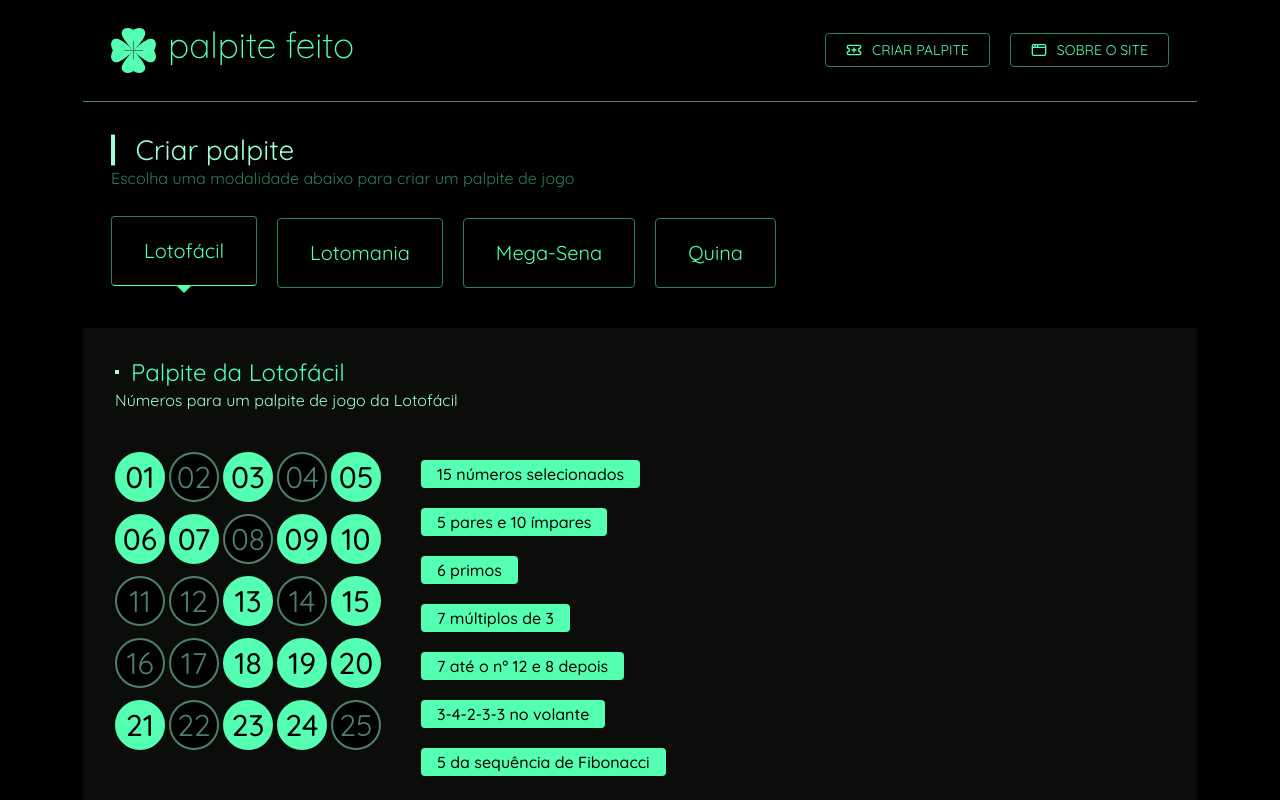
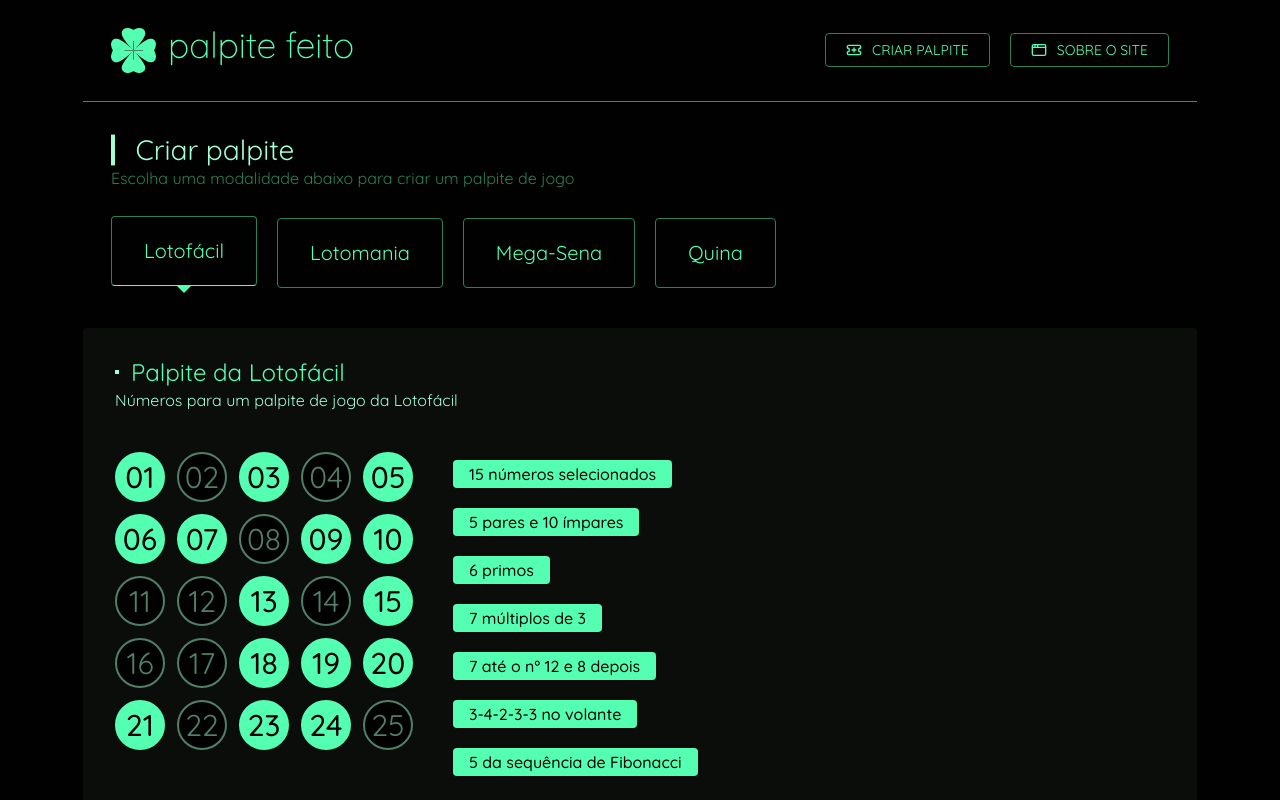
Before and after one commit to philipeoliveira/palpite-feito, a React (Vite) app: page / in a window 1280 px wide. Shown: the top 800 px of the page. Built offline with nearby package versions, Linux system fonts and the light colour scheme.

Commit message:
Fixes gap between numbers for larger layouts

```diff
--- a/src/components/bet/Bet.tsx
+++ b/src/components/bet/Bet.tsx
@@ -61,7 +61,7 @@
                <form id='bet-form'>
                   <fieldset
                      aria-label='Selecione números para um palpite de jogo'
-                     className={`grid gap-x-1 gap-y-3`}
+                     className={`grid gap-x-1 gap-y-3 sm:gap-3`}
                      style={{
                         gridTemplateColumns: `repeat(${numberOfColumns}, minmax(0, 1fr))`,
                      }}
```
